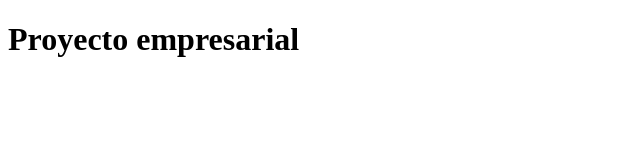
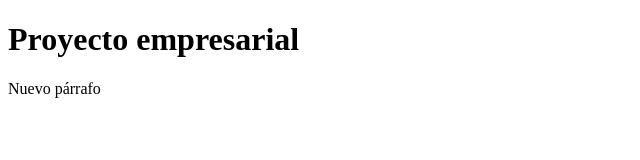
Before and after one commit to GFridmanPM/CursoGit, a plain HTML site: page index.html in a window 1280 px wide. Shown: the whole page, without its empty margins (0-640 px from the left). Drawn offline with Linux system fonts and the light colour scheme.

Commit message:
Update index.html

```diff
--- a/index.html
+++ b/index.html
@@ -6,5 +6,6 @@
 </head>
 <body>
 <h1>Proyecto empresarial</h1>
+  <p>Nuevo párrafo</p>
 </body>
 </html>
```
